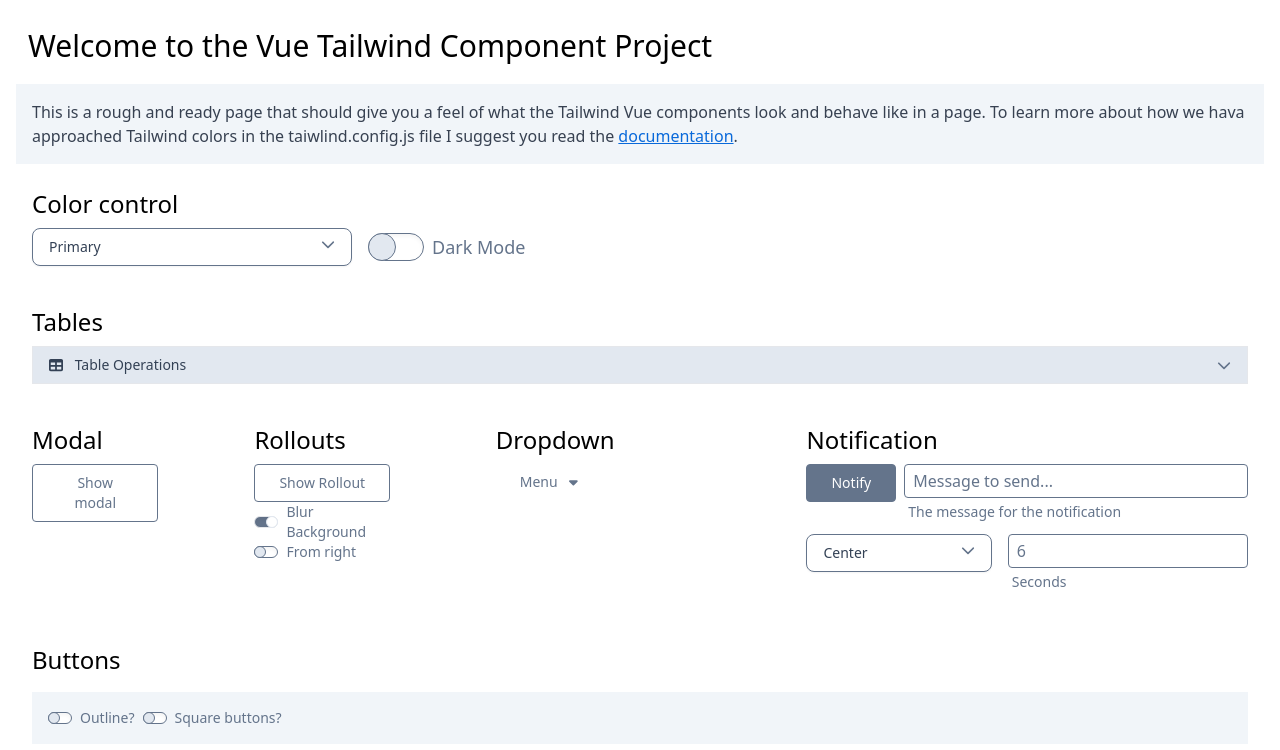
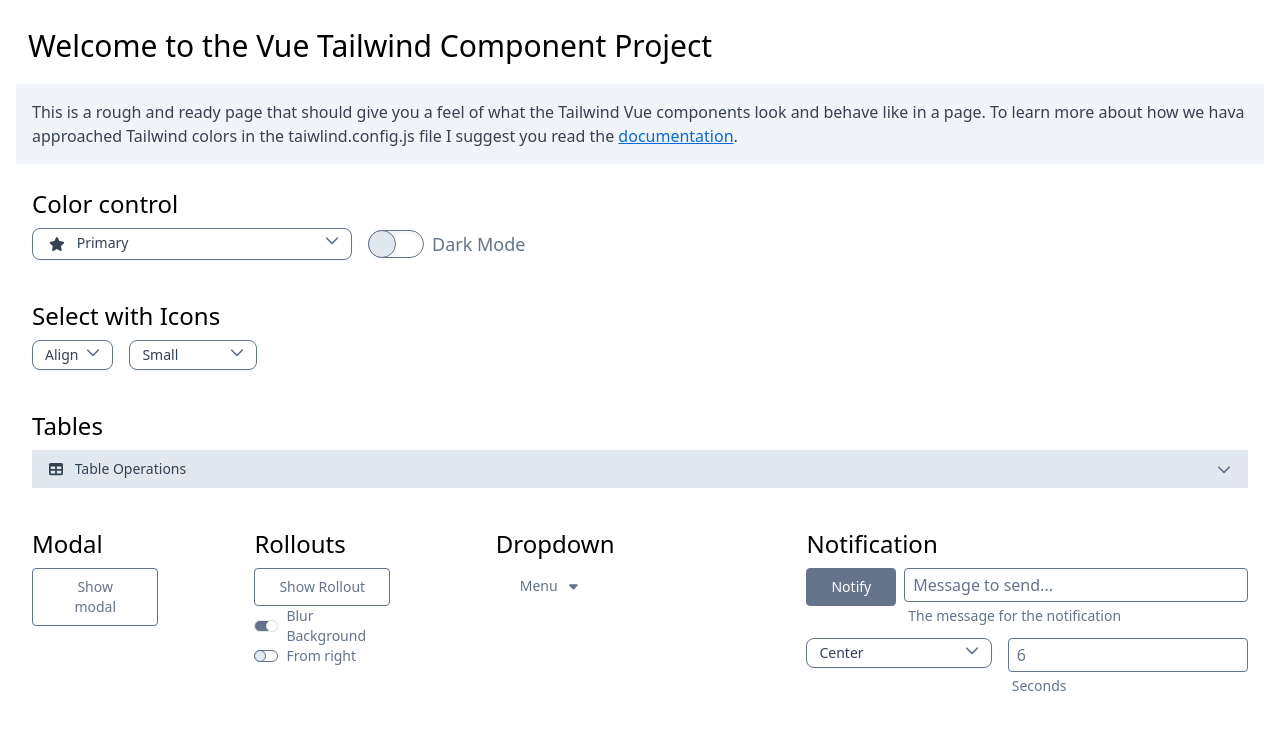
Before and after one commit to richardhulbert/vue3-tailwind-components, a Vue app: page / in a window 1280 px wide. Shown: the top 750 px of the page. Built offline with nearby package versions, Linux system fonts and the light colour scheme.

Commit message:
Added size to TwSelect.vue added click away to TwSelect.vue added icon support for TwSelect.vue Changed TwSelect.vue to composition API Changed TwOption.vue to composition API Amended README.md

```diff
--- a/demo/index.html
+++ b/demo/index.html
@@ -6,8 +6,8 @@
     <meta name="viewport" content="width=device-width, initial-scale=1.0">
 
     <title>Vue 3 Tailwind Components</title>
-    <script type="module" crossorigin src="./assets/index-e3b08ce9.js"></script>
-    <link rel="stylesheet" href="./assets/index-f43fbe2a.css">
+    <script type="module" crossorigin src="./assets/index-def03418.js"></script>
+    <link rel="stylesheet" href="./assets/index-933c149e.css">
   </head>
   <body class="">
     <div class="p-4 bg-white dark:bg-gray-800 dark:text-slate-50" id="app"></div>
--- a/package.json
+++ b/package.json
@@ -1,6 +1,6 @@
 {
   "name": "vue3-tailwind-components",
-  "version": "0.3.9",
+  "version": "0.4.0",
   "description": "A library of Vue 3 components that use Tailwind",
   "keywords": [
     "vue3",
@@ -35,7 +35,7 @@
     "@fortawesome/free-regular-svg-icons": "^6.2.1",
     "@fortawesome/free-solid-svg-icons": "^6.2.1",
     "@fortawesome/vue-fontawesome": "^3.0.2",
-    "@vueuse/core": "^10.2.0",
+    "@vueuse/core": "^13.7.0",
     "click-outside-vue3": "^4.0.1",
     "esbuild": "^0.21.4",
     "tailwindcss": "^3.2.4",
--- a/src/App.vue
+++ b/src/App.vue
@@ -54,6 +54,7 @@ const rangeValue = ref(0)
 const rangeStep = ref(1)
 const rangeShowLabels = ref(true)
 const buttonGroupSize = ref('sm')
+
 
 let numOfPages = computed(() => {
   return Math.ceil(records.value.length / pageSize.value)
@@ -116,6 +117,7 @@ const buttonGroupSizes = [
 ]
 
 
+
 const headings = [
   {
     label: 'icon',
@@ -137,6 +139,13 @@ const headings = [
     label: 'Action',
     field: 'id'
   }
+]
+
+const alignMenu =[
+  {label: '', value: 'left', icon:'align-left'},
+  {label: '', value: 'center', icon:'align-center'},
+  {label: '', value: 'right', icon:'align-right'},
+  {label: '', value: 'justify', icon:'align-justify'},
 ]
 
 
@@ -218,6 +227,16 @@ function handleChangeTheme() {
         <tw-switch @changed="handleChangeTheme" v-model="darkTheme" size="lg">Dark Mode</tw-switch>
       </div>
 
+
+    </section>
+
+    <section class=" p-4">
+      <h1 class="my-2 text-2xl">Select with Icons</h1>
+<div class="flex gap-4">
+  <tw-select label="Align" :items="alignMenu"  :color="accentColor" :size="buttonGroupSize"></tw-select>
+  <tw-select :items="buttonGroupSizes" v-model="buttonGroupSize" class="w-32" :size="buttonGroupSize"></tw-select>
+
+</div>
 
     </section>
     <section class=" p-4">
--- a/src/components/collapse/TwCollapse.vue
+++ b/src/components/collapse/TwCollapse.vue
@@ -47,6 +47,10 @@ name:'TwCollapse',
     expanded:{
       type:Boolean,
       default:false
+    },
+    disabled:{
+      type:Boolean,
+      default:false
     }
 
   },
--- a/src/components/select/TwOption.vue
+++ b/src/components/select/TwOption.vue
@@ -1,42 +1,50 @@
 <template>
-<button @click="sendClick" :class="buttonClass" class="flex w-full pl-3 p-1 transition-colors  ">{{label}}</button>
+<button @click="sendClick" :class="buttonClass" class="flex w-full pl-3 p-1 transition-colors  ">
+  <tw-icon v-if="icon" class="my-1 mx-2" :icon="icon"></tw-icon>
+  {{label}}
+</button>
 </template>
 
-<script>
-import {TwOption} from "@/components";
+<script setup>
+import { computed } from 'vue'
+import {TwIcon} from "@/components";
 
-export default {
-  name:'TwOption',
-  props: {
+const emit = defineEmits(['selected'])
 
-    label: {
-      type: String,
-      default: 'no data'
-    },
-    color:{
-      type:String,
-      default:'primary'
-    },
-    index:{
-      type:Number,
-      default:0
-    },
-    selected:{
-      type:Boolean,
-      default:false
-    }
+const props = defineProps({
+  label: {
+    type: String,
+    default: 'no data'
   },
-  computed: {
-    buttonClass() {
-      let selected = this.selected?' bg-'+this.color+'-500 dark:text-'+this.color+'-300 dark:bg-'+this.color+'-700':''
-      return "text-"+this.color+'-700 hover:bg-'+this.color+'-100 dark:hover:bg-'+this.color+'-700 dark:text-'+this.color+'-100'+selected
-    }
+  icon: {
+    type: String,
+    default: ''
   },
-  methods: {
-    sendClick() {
-      this.$emit('selected',this.index)
-    }
+  color: {
+    type: String,
+    default: 'primary'
   },
+  index: {
+    type: Number,
+    default: 0
+  },
+  selected: {
+    type: Boolean,
+    default: false
+  }
+})
+
+const buttonClass = computed(() => {
+  const selectedClass = props.selected
+    ? ` bg-${props.color}-500 dark:text-${props.color}-300 dark:bg-${props.color}-700`
+    : ''
+  return (
+    `text-${props.color}-700 hover:bg-${props.color}-100 dark:hover:bg-${props.color}-700 dark:text-${props.color}-100` +
+    selectedClass
+  )
+})
+
+function sendClick() {
+  emit('selected', props.index)
 }
 </script>
->
--- a/src/components/select/TwSelect.vue
+++ b/src/components/select/TwSelect.vue
@@ -1,11 +1,12 @@
 <template>
-  <div class="relative " @keydown.prevent="handleKey">
+  <div ref="selectRef" class="relative " @keydown.prevent="handleKey">
     <select class="hidden" :name="formNameAndId" :id="formNameAndId" :value="calculatedValue">
       <option v-for="(item,index) in items" :key="index" :value="item.value">{{ item.label }}</option>
     </select>
     <button :disabled="disabled" @click="toggleSelect" type="button"
             :class="buttonClass"
-            class=" w-full flex gap-2 rounded-lg border bg-white px-4 py-2 text-center text-sm font-medium  shadow-sm transition-all  disabled:cursor-not-allowed ">
+            class=" w-full flex gap-2 rounded-lg border bg-white   text-sm shadow-sm transition-all  disabled:cursor-not-allowed ">
+      <tw-icon v-if="dIcon" class="my-1 mx-1" :icon="dIcon"></tw-icon>
       <span class="text-left flex-1 ">{{ dLabel }}</span>
       <tw-icon :class="chevronClass" class="transition-transform" icon="chevron-down"></tw-icon>
     </button>
@@ -17,30 +18,27 @@
          class="z-50 bg-white mt-1 animate-in slide-in-from-top-16 fade-in-20  absolute left-0 right-0  rounded-lg  text-left text-sm shadow-lg"
          :class="panelClass">
       <div>
-        <tw-option :color="color" @selected="selectItem" v-for="(item,index) in items" :key="index" :label="item.label"
+        <tw-option :color="color" @selected="selectItem" v-for="(item,index) in items" :key="index" :label="item.label" :icon="item.icon"
                    :selected="index===selectedItemIndex" :index="index"></tw-option>
       </div>
     </div>
   </div>
 </template>
 
-<script>
-import {TwIcon, TwOption} from "@/components";
-import {_} from 'lodash';
+<script setup>
+import { ref, computed, watch } from 'vue'
+import { TwIcon, TwOption } from "@/components";
+import _ from 'lodash'
+import { onClickOutside } from "@vueuse/core"
 
-export default {
-  name:'TwSelect',
-  emits: ['changed','update:model-value'],
-  components: {
-    TwIcon, TwOption
-  },
-  props: {
+const emit = defineEmits(['changed', 'update:model-value'])
+
+const props = defineProps({
   items: {
     type: Array,
-      default: []
+    default: () => []
   },
-    modelValue: {
-    },
+  modelValue: {},
   disabled: {
     type: Boolean,
     default: false
@@ -55,125 +53,147 @@ export default {
   },
   formNameAndId: {
     type: String,
-      default: (Math.random() + 1).toString(36).substring(5)
+    default: () => (Math.random() + 1).toString(36).substring(5)
+  },
+  size:{
+    type:String,
+    default:'md',
+    accept:['sm','md']
   },
   error: {
     type: String,
     default: ''
   }
-  },
-  data() {
-    return {
-      open: false,
-      selectedItemIndex: -1,
-      dLabel: this.label
+})
+
+const open = ref(false)
+const selectedItemIndex = ref(-1)
+const dLabel = ref(props.label)
+const dIcon = ref('')
+
+const selectRef = ref(null)
+
+onClickOutside(selectRef, () => {
+  open.value = false
+})
+
+function toggleSelect() {
+  open.value = !open.value
+}
+
+function handleKey(e) {
+  switch (e.code) {
+    case 'Enter':
+      if (selectedItemIndex.value >= 0) {
+        selectItem(selectedItemIndex.value)
+      } else {
+        toggleSelect()
+      }
+      break
+    case 'ArrowDown':
+      if (selectedItemIndex.value < props.items.length - 1) {
+        highlightItem(selectedItemIndex.value + 1)
+      } else {
+        selectedItemIndex.value = 0
+      }
+      break
+    case 'ArrowUp':
+      if (selectedItemIndex.value > 0) {
+        highlightItem(selectedItemIndex.value - 1)
+      } else {
+        open.value = false
+      }
+      break
+    case 'Escape':
+      open.value = false
+      break
+  }
+}
+
+function selectItem(index) {
+  selectedItemIndex.value = index
+  dLabel.value = props.items[index].label
+  dIcon.value = props.items[index].icon
+  toggleSelect()
+  if (selectedItemIndex.value >= 0) {
+    emit('update:model-value', props.items[index].value)
+    emit('changed', props.items[index].value)
+  }
+}
+
+function highlightItem(index) {
+  selectedItemIndex.value = index
+}
+
+watch(
+  () => props.label,
+  (newVal) => {
+    dLabel.value = newVal
+  }
+)
+
+watch(
+  () => props.modelValue,
+  (newVal) => {
+    selectedItemIndex.value = _.findIndex(props.items, ['value', newVal])
+    if (selectedItemIndex.value >= 0) {
+      dLabel.value = props.items[selectedItemIndex.value].label
+      dIcon.value = props.items[selectedItemIndex.value].icon
+    } else {
+      dLabel.value = props.label
+      dIcon.value = ''
     }
   },
-  methods: {
-    toggleSelect() {
-      this.open = !this.open
+  { immediate: true }
+)
+
+watch(
+  () => props.items,
+  (newVal) => {
+    selectedItemIndex.value = _.findIndex(newVal, ['value', props.modelValue])
+    if (selectedItemIndex.value >= 0) {
+      dLabel.value = newVal[selectedItemIndex.value].label
+      dIcon.value = newVal[selectedItemIndex.value].icon
+    } else {
+      dLabel.value = props.label
+      dIcon.value = ''
+    }
   },
-    handleKey(e) {
+  { immediate: true }
+)
 
-      switch (e.code) {
-        case 'Enter':
-
-          if (this.selectedItemIndex >= 0) {
-            this.selectItem(this.selectedItemIndex)
-          } else {
-            this.toggleSelect()
+const hasError = computed(() => props.error.length > 0)
+const chevronClass = computed(() => {
+  const color = hasError.value ? 'danger' : props.color
+  return open.value
+    ? `rotate-180 text-${color}-500 dark:text-${color}-100`
+    : `text-${color}-500 dark:text-${color}-100`
+})
+const calculatedValue = computed(() =>
+  props.items.length > 0 && selectedItemIndex.value > -1
+    ? props.items[selectedItemIndex.value].value
+    : ''
+)
+const buttonClass = computed(() => {
+  const op = props.disabled ? ' opacity-50 ' : ''
+let size
+  switch (props.size) {
+    case 'xs': size = ' px-2 py-1 text-xs'; break;
+    case 'sm': size = ' px-3 py-1 text-sm'; break;
+    case 'md': size = ' px-3 py-1 text-sm'; break;
+    case 'lg': size = ' px-6 py-2 text-xl'; break;
+    default: size = ' px-4 py-2'
   }
 
-          break;
-        case 'ArrowDown':
-          if (this.selectedItemIndex < this.items.length - 1) {
-            this.highlightItem(this.selectedItemIndex + 1)
-          } else {
-            this.selectedItemIndex = 0
-          }
-          break;
-        case 'ArrowUp':
-          if (this.selectedItemIndex > 0) {
-            this.highlightItem(this.selectedItemIndex - 1)
-          } else {
-            this.open = false
-          }
-          break;
-        case 'Escape':
-          this.open = false
-          break;
-
-      }
-    },
-
-    selectItem(index) {
-      this.selectedItemIndex = index
-      this.dLabel = this.items[index].label
-      this.toggleSelect()
-      if (this.selectedItemIndex >= 0) {
-        this.$emit('update:model-value', this.items[index].value)
-        this.$emit('changed', this.items[index].value)
-      }
-    },
-    highlightItem(index) {
-      this.selectedItemIndex = index
-    }
-  },
-  watch: {
-    label(newVal) {
-      this.dLabel = newVal
-    },
-    modelValue: {
-      handler(newVal) {
-        // get the index from items
-        this.selectedItemIndex = _.findIndex(this.items, ['value', newVal])
-        if (this.selectedItemIndex >= 0) {
-          this.dLabel = this.items[this.selectedItemIndex].label
-        } else {
-          //this means that value is not in the list show the first label
-          this.dLabel = this.label
-        }
-
-      },
-      // force eager callback execution
-      immediate: true
-    },
-    items:{
-      handler(newVal) {
-        this.selectedItemIndex = _.findIndex(newVal, ['value', this.modelValue])
-        if (this.selectedItemIndex >= 0) {
-          this.dLabel = this.items[this.selectedItemIndex].label
-        } else {
-          //this means that value is not in the list show the first label
-          this.dLabel = this.label
-        }
-      },
-      // force eager callback execution
-      immediate: true
-    }
-  },
-  computed: {
-    hasError() {
-      return this.error.length > 0
-    },
-    chevronClass() {
-      let color = this.hasError ? 'danger' : this.color
-      return this.open ? "rotate-180 text-" + color + '-500 dark:text-' + color + '-100' : "text-" + color + '-500 dark:text-' + color + '-100'
-    },
-    calculatedValue() {
-      return (this.items.length > 0 && this.selectedItemIndex > -1) ? this.items[this.selectedItemIndex].value : ''
-    },
-    buttonClass() {
-      let op = this.disabled ? ' opacity-50 ' : ''
-      if (this.hasError) return 'border-danger-500 hover:bg-danger-100 text-danger-700 dark:bg-danger-500 dark:text-danger-100' + op
-      return 'border-' + this.color + '-500 hover:bg-' + this.color + '-100 text-' + this.color + '-700 dark:bg-' + this.color + '-500 dark:text-' + this.color + '-100' + op
-    },
-    panelClass() {
-      return 'bg-white dark:bg-' + this.color + '-500 border border-' + this.color + '-500';
-    }
-
-
-  },
-
-}
+  if (hasError.value)
+    return (
+      'border-danger-500 hover:bg-danger-100 text-danger-700 dark:bg-danger-500 dark:text-danger-100' + op + size
+    )
+  return (
+    'border-' + props.color + '-500 hover:bg-' + props.color + '-100 text-' + props.color + '-700 dark:bg-' + props.color + '-500 dark:text-' + props.color + '-100' + op + size
+  )
+})
+const panelClass = computed(() => {
+  return 'bg-white dark:bg-' + props.color + '-500 border border-' + props.color + '-500'
+})
 </script>
```
Also changed, not shown: vite.config.js (+14 -1 lines), src/components/select/README.md, 1 other file (tests, documents, lock files or other folders). Lines whose indentation alone changed are shown as unchanged.
